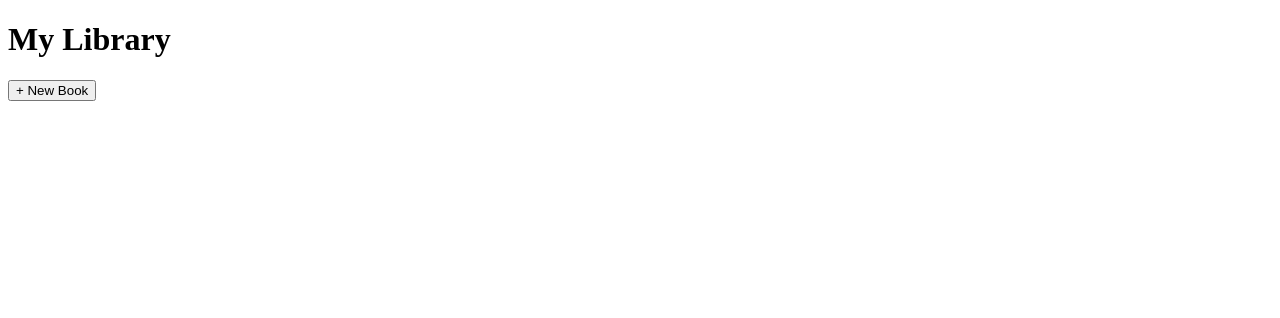
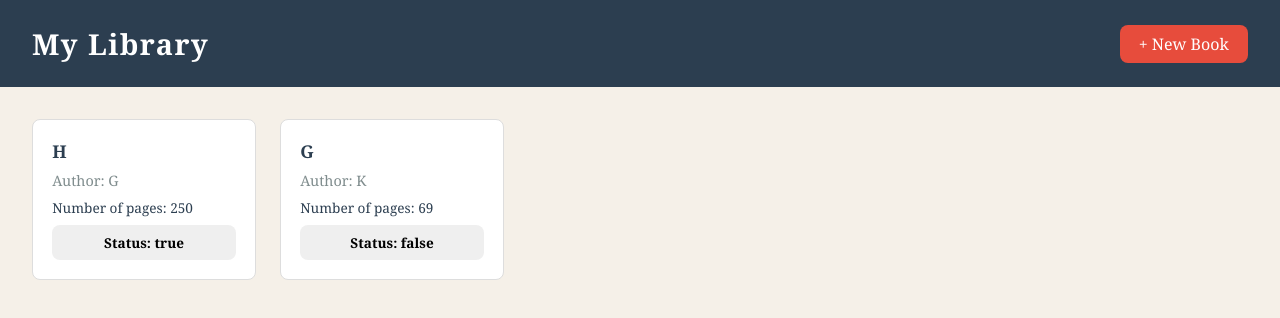
Before and after one commit to surrelsaga/My-Library, a plain HTML site: page index.html in a window 1280 px wide. Drawn offline with Linux system fonts and the light colour scheme.

Commit message:
Add a function to display books on the screen

```diff
--- a/index.html
+++ b/index.html
@@ -4,7 +4,7 @@
     <meta charset="UTF-8" />
     <meta name="viewport" content="width=device-width, initial-scale=1.0">
     <title>My Library</title>
-    <link rel="stylesheet" href="style.css">
+    <link rel="stylesheet" href="styles.css">
     <script src="script.js" defer></script>
   </head>
   <body>
--- a/script.js
+++ b/script.js
@@ -19,25 +19,61 @@ function addBookToLibrary(title, author, pages, readStatus) {
   myLibrary.push(oneBook);
 }
 
+// Hardcoded books (temporary)
 addBookToLibrary('H', 'G', 250, true);
 addBookToLibrary('G','K', 69, false);
 console.log(myLibrary);
+
+function displayBooks(myLibrary) {
+  myLibrary.forEach( function(item) {
+    // Generate book cards then put inside the display grid
+    const bookCard = document.createElement('div');
+    bookCard.classList.add('book-card');
+    const libraryGrid = document.querySelector('#library-grid');
+    libraryGrid.appendChild(bookCard);
+
+    // Retrieve book's data from the library and display in the book card
+    let bookTitle = document.createElement('p');
+    bookTitle.textContent = item.title;
+    bookTitle.classList.add('book-title');
+
+    let bookAuthor = document.createElement('p');
+    bookAuthor.textContent = `Author: ${item.author}`;
+    bookAuthor.classList.add('book-author');
+
+    let bookPages = document.createElement('p');
+    bookPages.textContent = `Number of pages: ${item.pages}`;
+    bookPages.classList.add('book-pages');
+
+    let bookReadStatus = document.createElement('button');
+    bookReadStatus.textContent = `Status: ${item.readStatus}`;
+    bookReadStatus.classList.add('book-read-status');
+
+    bookCard.appendChild(bookTitle);
+    bookCard.appendChild(bookAuthor);
+    bookCard.appendChild(bookPages);
+    bookCard.appendChild(bookReadStatus);
+  });
+}
+
+// Test display
+displayBooks(myLibrary);
 
 // =====================
 // UI BOILERPLATE
 // =====================
 
-// const newBookBtn = document.querySelector("new-book-btn");
-// const dialog = document.querySelector("book-dialog");
-// const cancelBtn = document.querySelector("cancel-btn");
-// const bookForm = document.querySelector("book-form");
+const newBookBtn = document.querySelector("#new-book-btn");
+const dialog = document.querySelector("#book-dialog");
+const cancelBtn = document.querySelector("#cancel-btn");
+const bookForm = document.querySelector("#book-form");
 
-// newBookBtn.addEventListener("click", () => dialog.showModal());
-// cancelBtn.addEventListener("click", () => dialog.close());
+newBookBtn.addEventListener("click", () => dialog.showModal());
+cancelBtn.addEventListener("click", () => dialog.close());
 
-// bookForm.addEventListener("submit", (e) => {
-//   e.preventDefault(); // prevents page reload on form submit
+bookForm.addEventListener("submit", (e) => {
+  e.preventDefault(); // prevents page reload on form submit
 
-//   // YOUR CODE HERE
-//   // read form values, call your functions, re-render, close dialog
-// });
+  // YOUR CODE HERE
+  // read form values, call your functions, re-render, close dialog
+});
```
